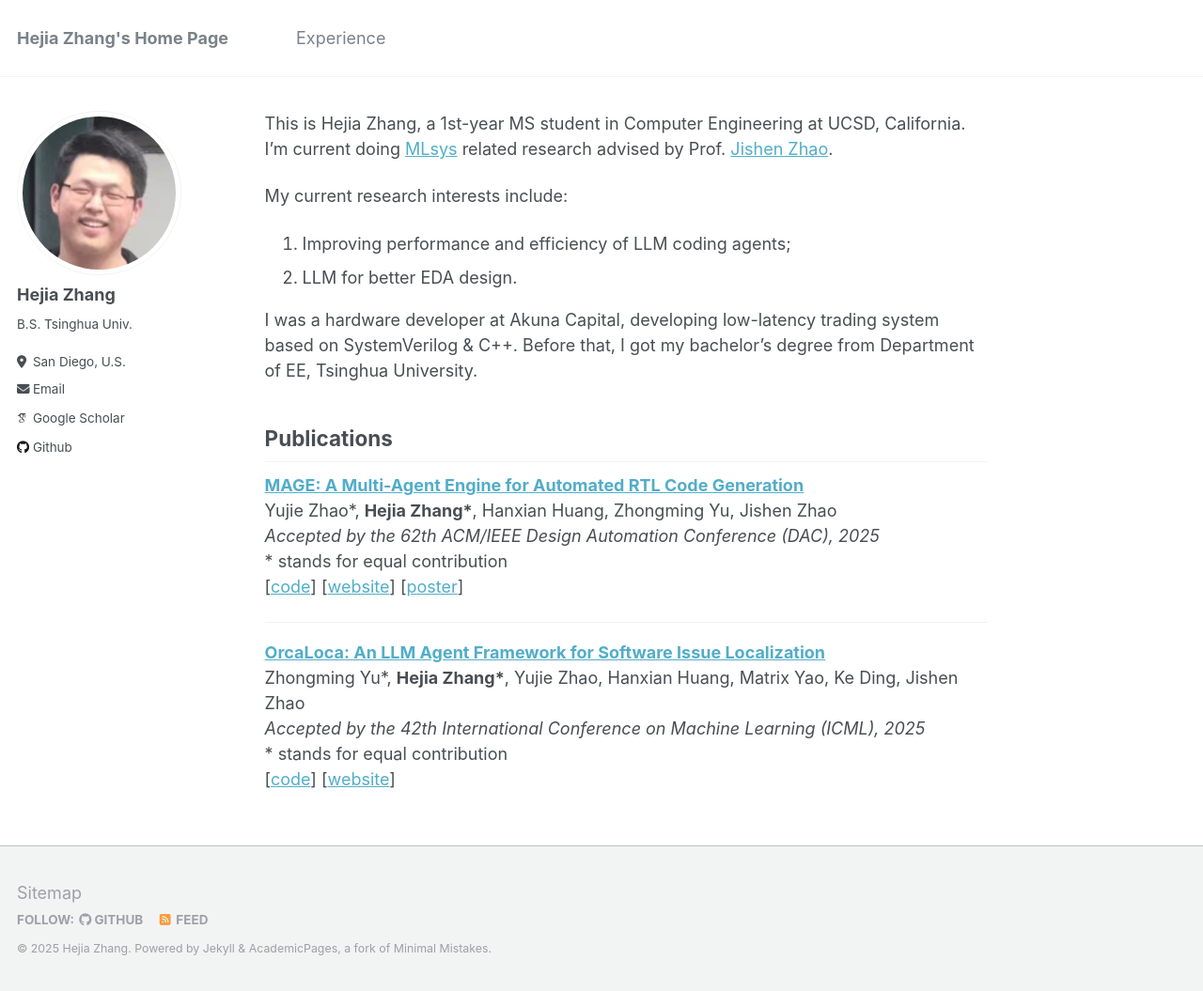
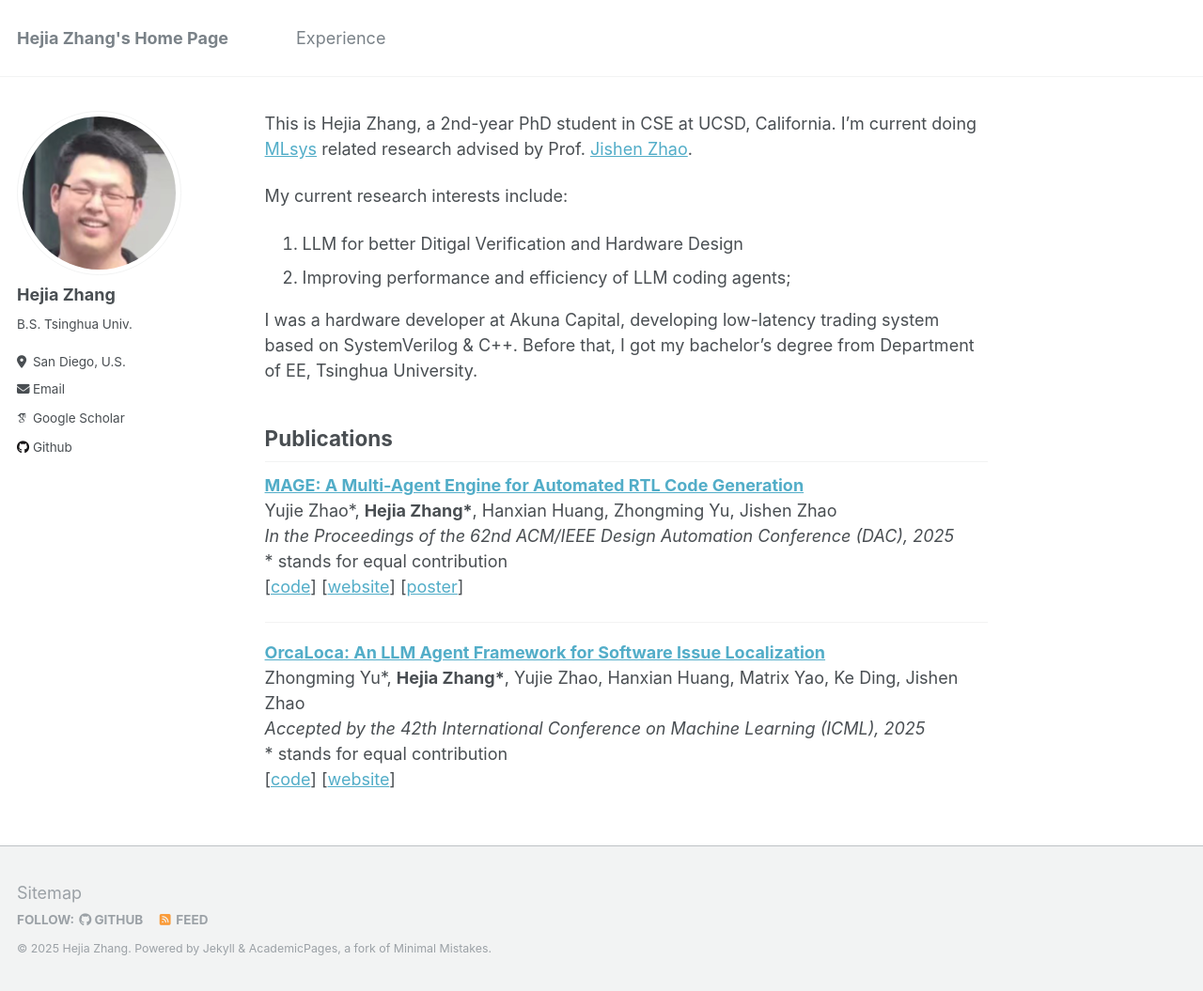
Before and after one commit to HejiaZ2023/hejiaz2023.github.io, a Jekyll site: the page built from _pages/about.md, in a window 1280 px wide and 1055 px high. Shown: the whole window at 94% size. Built offline with Jekyll 4.4.1, drawn with Linux system fonts in a browser that asks for light colours; some web fonts are replaced.

Commit message:
Update on PhD Transfer

```diff
--- a/_pages/about.md
+++ b/_pages/about.md
@@ -5,20 +5,20 @@ author_profile: true
 redirect_from:
 ---
 
-This is Hejia Zhang, a 1st-year MS student in Computer Engineering at UCSD, California. I'm current doing [MLsys](https://mlsys-ucsd.org/) related research advised by Prof. [Jishen Zhao](https://cseweb.ucsd.edu/~jzhao/).
+This is Hejia Zhang, a 2nd-year PhD student in CSE at UCSD, California. I'm current doing [MLsys](https://mlsys-ucsd.org/) related research advised by Prof. [Jishen Zhao](https://cseweb.ucsd.edu/~jzhao/).
 
 My current research interests include:
-1. Improving performance and efficiency of LLM coding agents;
-2. LLM for better EDA design.
+1. LLM for better Ditigal Verification and Hardware Design
+2. Improving performance and efficiency of LLM coding agents;
 
 I was a hardware developer at Akuna Capital, developing low-latency trading system based on SystemVerilog & C++. Before that, I got my bachelor's degree from Department of EE, Tsinghua University.
 
 
 Publications
 ------
-[**MAGE: A Multi-Agent Engine for Automated RTL Code Generation**](https://arxiv.org/abs/2412.07822)
+[**MAGE: A Multi-Agent Engine for Automated RTL Code Generation**](https://ieeexplore.ieee.org/abstract/document/11133191)
 Yujie Zhao\*, **Hejia Zhang\***, Hanxian Huang, Zhongming Yu, Jishen Zhao
-*Accepted by the 62th ACM/IEEE Design Automation Conference (DAC), 2025*
+*In the Proceedings of the 62nd ACM/IEEE Design Automation Conference (DAC), 2025*
 \* stands for equal contribution
 \[[code](https://github.com/stable-lab/MAGE)\] \[[website](https://stable-lab.github.io/MAGE/)] \[[poster](https://drive.google.com/file/d/1vmkh9RVMuNOPsyVoJUBmegcTb5BHYbQ0/view)\]
 
```
Also changed, not shown: _pages/experience.md (+6 -2 lines).
